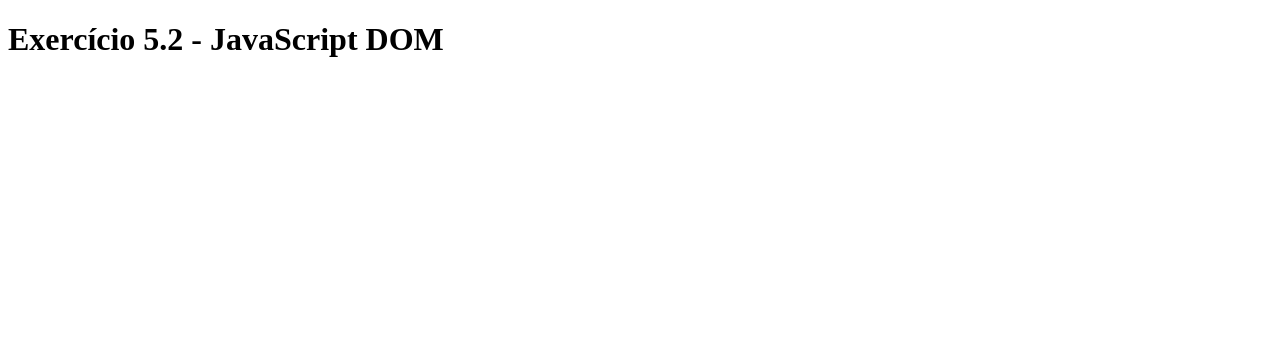
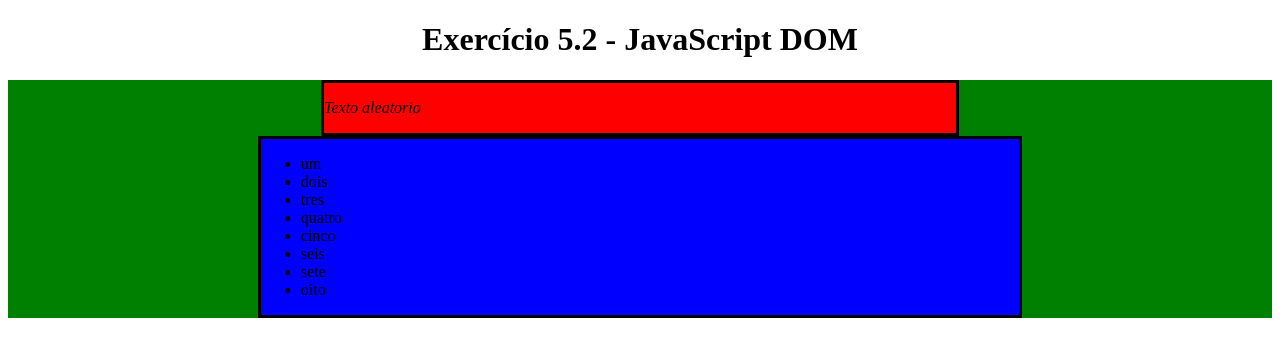
Before and after one commit to thaimorais/Fundamentos.exercicios, a plain HTML site: page Fundamentos/Bloco-5/Dia-2-ElementosDOM/index.html in a window 1280 px wide. Drawn offline with Linux system fonts and the light colour scheme.

Commit message:
exercicios completos

```diff
--- a/Fundamentos/Bloco-5/Dia-2-ElementosDOM/index.html
+++ b/Fundamentos/Bloco-5/Dia-2-ElementosDOM/index.html
@@ -1,5 +1,6 @@
 <!DOCTYPE html>
 <html>
+
 <head>
   <meta charset="UTF-8" />
   <meta name="viewport" content="width=device-width" />
@@ -55,14 +56,72 @@
     }
   </style>
 </head>
+
 <body id="corpo">
   <script>
     const body = document.getElementById('corpo');
     const h1 = document.createElement('h1');
+    h1.className = 'title'
     h1.innerText = 'Exercício 5.2 - JavaScript DOM';
     body.appendChild(h1);
 
+    let conteudoPrincipal = document.createElement('main');
+    conteudoPrincipal.className = 'main-content';
+    conteudoPrincipal.style.backgroundColor = 'green'
+    body.appendChild(conteudoPrincipal)
+
+    let section1 = document.createElement('section');
+    section1.className = 'center-content';
+    conteudoPrincipal.appendChild(section1)
+
+    let paragrafo = document.createElement('p');
+    paragrafo.innerText = 'Texto aleatorio'
+    section1.appendChild(paragrafo)
+
+    let section2 = document.createElement('section');
+    section2.className = 'left-content';
+    conteudoPrincipal.appendChild(section2)
+
+    conteudoPrincipal.removeChild(section2)
+
+    let section3 = document.createElement('section');
+    section3.className = 'right-content';
+    section3.style.marginRight = 'auto';
+    conteudoPrincipal.appendChild(section3)
+
+    let imagem1 = document.createElement('img');
+    imagem1.src = 'https://picsum.photos/200';
+    imagem1.className = 'small-image';
+    section2.appendChild(imagem1)
+
+    let listaNaoOrdenada = document.createElement('ul');
+    section3.appendChild(listaNaoOrdenada);
+
+    let arrayNumeros = ['um', 'dois', 'tres', 'quatro', 'cinco', 'seis', 'sete', 'oito', 'nove', 'dez']
+
+    for (let i = 0; i < arrayNumeros.length; i += 1) {
+      let itens = arrayNumeros[i]
+      let listaItens = document.createElement('li');
+      listaItens.innerText = itens;
+      listaNaoOrdenada.appendChild(listaItens)
+    }
+
+    listaNaoOrdenada.lastChild.remove()
+    listaNaoOrdenada.lastChild.remove()
+
+    let subtitulo1 = document.createElement('h3');
+    subtitulo1.className = 'description'
+    conteudoPrincipal.appendChild(subtitulo1)
+
+    let subtitulo2 = document.createElement('h3');
+    subtitulo2.className = 'description'
+    conteudoPrincipal.appendChild(subtitulo2)
+
+    let subtitulo3 = document.createElement('h3');
+    subtitulo3.className = 'description'
+    conteudoPrincipal.appendChild(subtitulo3)
 
   </script>
 </body>
+
 </html>
```
Lines whose indentation alone changed are shown as unchanged.
